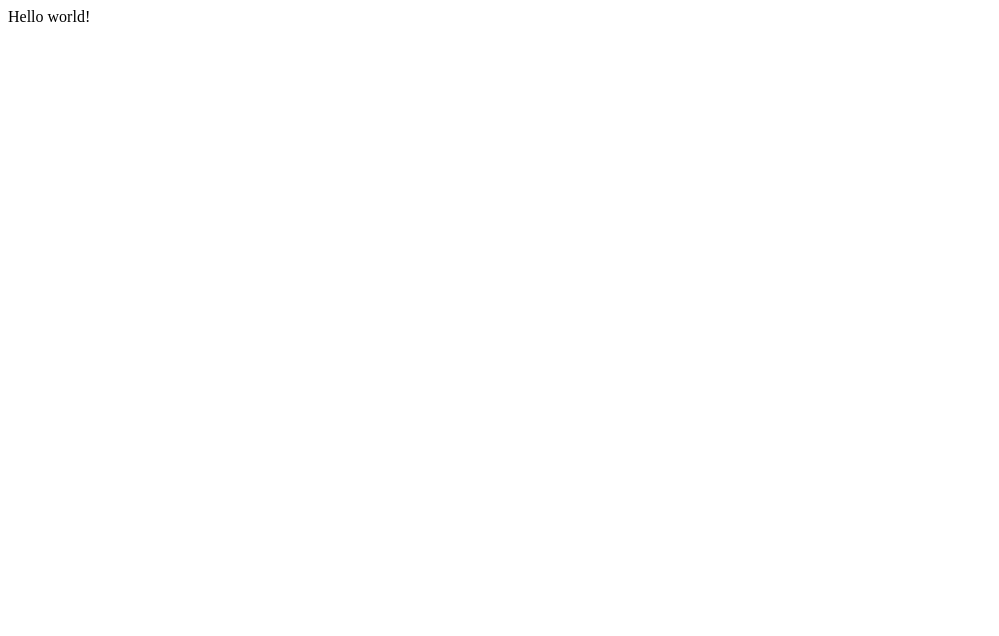
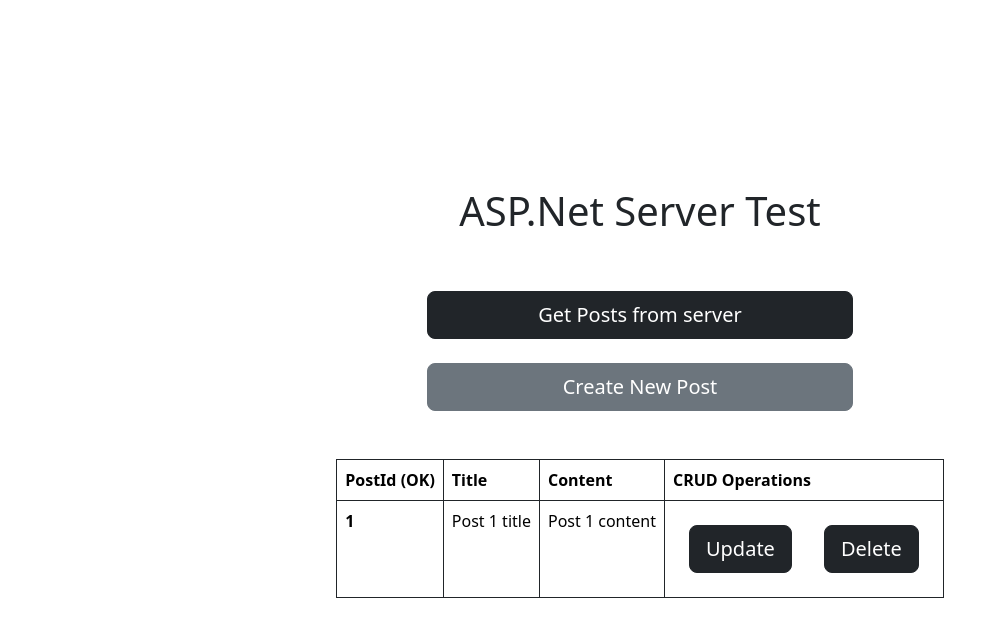
Before and after one commit to jeheecheon/jeheecheon, a React (Create React App) app in the folder src/react-client/: page / in a window 1280 px wide. Shown: the top 636 px of the page, without its empty margins (0-999 px from the left). Built offline with nearby package versions, Linux system fonts and the light colour scheme.

Commit message:
Add button that fetches posts data for testing purposes

```diff
--- a/src/react-client/src/App.tsx
+++ b/src/react-client/src/App.tsx
@@ -1,9 +1,68 @@
-import React from "react";
+import React, { useState } from "react";
 
 export default function App() {
+  const [posts, setPosts] = useState([]);
+  function getPosts() {
+    const url = 'http://localhost:5215/get-all-posts'
+
+    fetch(url, {
+      method: 'GET'
+    })
+      .then(response => response.json())
+      .then(postsFromServer => {
+        console.log(postsFromServer);
+        setPosts(postsFromServer);
+      })
+      .catch((error) => {
+        console.log(error);
+        alert(error);
+      });
+
+
+  }
   return (
-    <div>
-      Hello world!
+    <div className="center">
+      <div className="row min-vh-100">
+        <div className="col d-flex flex-column justify-content-center align-items-center ">
+          <h1>ASP.Net Server Test</h1>
+
+          <div className="mt-5">
+            <button onClick={getPosts} className="btn btn-dark btn-lg  w-100">Get Posts from server</button>
+            <button onClick={() => { }} className="btn btn-secondary btn-lg mt-4 w-100">Create New Post</button>
+          </div>
+          {renderPostsTable()}
+        </div>
+      </div>
     </div>
   );
+
+  function renderPostsTable() {
+    return (
+      <>
+        <div className="table-responsive mt-5">
+          <table className="table table-bordered border-dark">
+            <thead>
+              <tr>
+                <th scope="col">PostId (OK)</th>
+                <th scope="col">Title</th>
+                <th scope="col">Content</th>
+                <th scope="col">CRUD Operations</th>
+              </tr>
+            </thead>
+            <tbody>
+              <tr>
+                <th scope="row">1</th>
+                <td> Post 1 title</td>
+                <td> Post 1 content</td>
+                <td>
+                  <button className="btn btn-dark btn-lg mx-3 my-3">Update</button>
+                  <button className="btn btn-dark btn-lg mx-3 my-3">Delete</button>
+                </td>
+              </tr>
+            </tbody>
+          </table>
+        </div>
+      </>
+    )
+  }
 }
--- a/src/react-client/src/index.tsx
+++ b/src/react-client/src/index.tsx
@@ -1,3 +1,5 @@
+import 'bootstrap/dist/css/bootstrap.css';
+
 import React from 'react';
 import ReactDOM from 'react-dom/client';
 import App from './App';
```
